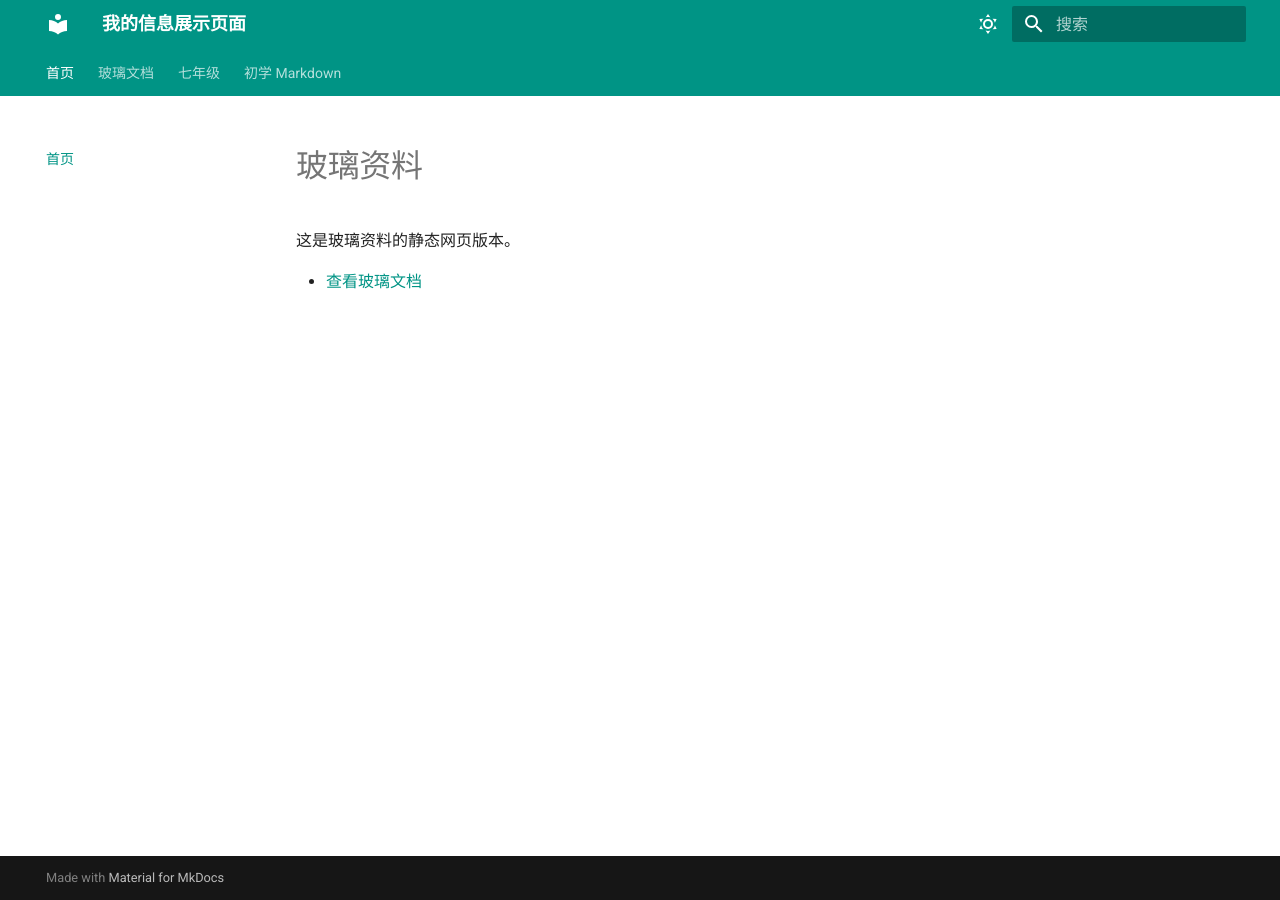
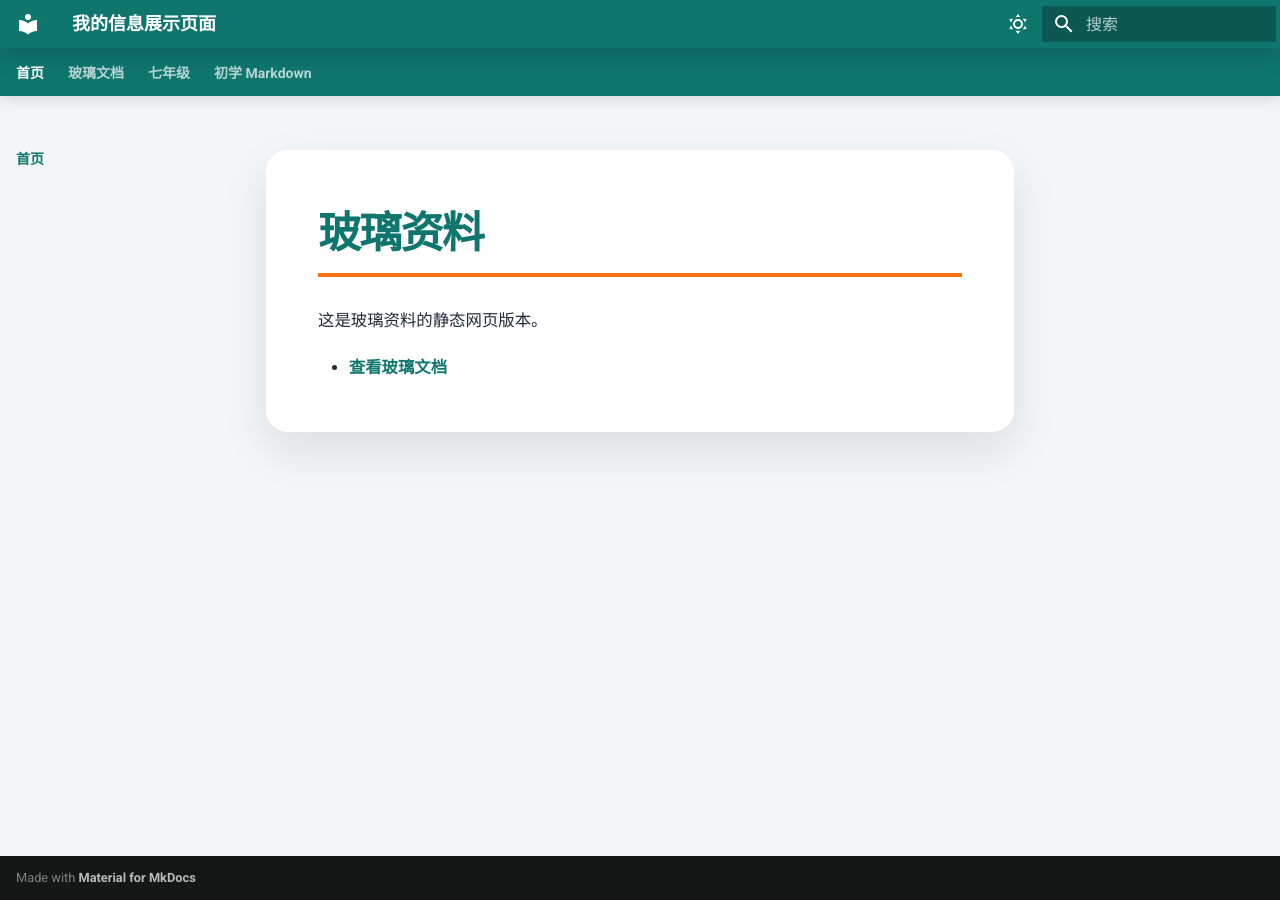
Before and after one commit to Jialong-FSM/pages, an MkDocs documentation site: the page built from docs/index.md, in a window 1280 px wide. Built offline with MkDocs 1.6.1 and Material for MkDocs 9.7.7, drawn with Linux system fonts in a browser that asks for light colours.

Commit message:
gpt css custome

```diff
--- /dev/null
+++ b/docs/stylesheets/extra.css
@@ -0,0 +1,239 @@
+/* =========================
+   1. 全局色彩与背景
+   ========================= */
+
+[data-md-color-scheme="default"] {
+  --md-primary-fg-color: #0f766e;
+  --md-primary-fg-color--light: #14b8a6;
+  --md-primary-fg-color--dark: #115e59;
+  --md-accent-fg-color: #f97316;
+
+  --md-default-bg-color: #f3f6f8;
+  --md-default-fg-color: #1f2937;
+}
+
+[data-md-color-scheme="slate"] {
+  --md-primary-fg-color: #0f766e;
+  --md-primary-fg-color--light: #14b8a6;
+  --md-primary-fg-color--dark: #115e59;
+  --md-accent-fg-color: #fb923c;
+
+  --md-default-bg-color: #0f172a;
+  --md-default-fg-color: #e5e7eb;
+}
+
+
+/* =========================
+   2. 顶部栏与导航
+   ========================= */
+
+.md-header {
+  box-shadow: 0 6px 22px rgba(15, 23, 42, 0.22);
+}
+
+.md-tabs {
+  box-shadow: 0 4px 14px rgba(15, 23, 42, 0.12);
+}
+
+.md-tabs__link {
+  font-weight: 600;
+}
+
+.md-tabs__link--active {
+  font-weight: 800;
+}
+
+
+/* =========================
+   3. 页面宽度与正文卡片
+   ========================= */
+
+.md-grid {
+  max-width: 1360px;
+}
+
+.md-content article {
+  background: #ffffff;
+  border-radius: 22px;
+  padding: 2.4rem 2.6rem;
+  margin-top: 1.2rem;
+  margin-bottom: 2rem;
+  box-shadow: 0 18px 45px rgba(15, 23, 42, 0.10);
+}
+
+[data-md-color-scheme="slate"] .md-content article {
+  background: #1e293b;
+  box-shadow: 0 18px 45px rgba(0, 0, 0, 0.38);
+}
+
+
+/* =========================
+   4. 标题美化
+   ========================= */
+
+.md-typeset h1 {
+  font-size: 2.15rem;
+  font-weight: 850;
+  color: var(--md-primary-fg-color);
+  letter-spacing: -0.04em;
+  border-bottom: 4px solid var(--md-accent-fg-color);
+  padding-bottom: 0.55rem;
+  margin-bottom: 1.4rem;
+}
+
+.md-typeset h2 {
+  font-size: 1.45rem;
+  font-weight: 800;
+  margin-top: 2.4rem;
+  padding-left: 0.85rem;
+  border-left: 6px solid var(--md-accent-fg-color);
+  color: var(--md-primary-fg-color);
+}
+
+.md-typeset h3 {
+  font-size: 1.18rem;
+  font-weight: 750;
+  color: #334155;
+}
+
+[data-md-color-scheme="slate"] .md-typeset h3 {
+  color: #cbd5e1;
+}
+
+
+/* =========================
+   5. 正文排版
+   ========================= */
+
+.md-typeset {
+  font-size: 0.82rem;
+}
+
+.md-typeset p,
+.md-typeset li {
+  line-height: 1.9;
+}
+
+.md-typeset strong {
+  color: var(--md-primary-fg-color);
+  font-weight: 800;
+}
+
+.md-typeset a {
+  font-weight: 700;
+  text-decoration: none;
+}
+
+.md-typeset a:hover {
+  text-decoration: underline;
+}
+
+
+/* =========================
+   6. 图片美化
+   ========================= */
+
+.md-typeset img {
+  display: block;
+  max-width: 100%;
+  margin: 1.4rem auto;
+  border-radius: 18px;
+  box-shadow: 0 14px 35px rgba(15, 23, 42, 0.20);
+}
+
+[data-md-color-scheme="slate"] .md-typeset img {
+  box-shadow: 0 14px 35px rgba(0, 0, 0, 0.50);
+}
+
+
+/* =========================
+   7. 表格美化
+   ========================= */
+
+.md-typeset table:not([class]) {
+  border-radius: 14px;
+  overflow: hidden;
+  box-shadow: 0 8px 24px rgba(15, 23, 42, 0.10);
+}
+
+.md-typeset table:not([class]) th {
+  background: var(--md-primary-fg-color);
+  color: #ffffff;
+  font-weight: 800;
+}
+
+.md-typeset table:not([class]) td {
+  vertical-align: middle;
+}
+
+
+/* =========================
+   8. 代码块和行内代码
+   ========================= */
+
+.md-typeset code {
+  border-radius: 6px;
+  padding: 0.15em 0.38em;
+  font-size: 0.92em;
+}
+
+.md-typeset pre {
+  border-radius: 16px;
+}
+
+
+/* =========================
+   9. 提示框美化
+   ========================= */
+
+.md-typeset .admonition,
+.md-typeset details {
+  border-radius: 16px;
+  box-shadow: 0 8px 22px rgba(15, 23, 42, 0.10);
+  overflow: hidden;
+}
+
+.md-typeset .admonition-title,
+.md-typeset summary {
+  font-weight: 800;
+}
+
+
+/* =========================
+   10. 左侧导航与右侧目录
+   ========================= */
+
+.md-nav__title {
+  font-weight: 800;
+}
+
+.md-nav__link {
+  border-radius: 8px;
+}
+
+.md-nav__link--active {
+  color: var(--md-accent-fg-color);
+  font-weight: 800;
+}
+
+
+/* =========================
+   11. 手机端适配
+   ========================= */
+
+@media screen and (max-width: 768px) {
+  .md-content article {
+    border-radius: 0;
+    padding: 1.35rem;
+    box-shadow: none;
+    margin-top: 0;
+  }
+
+  .md-typeset h1 {
+    font-size: 1.65rem;
+  }
+
+  .md-typeset h2 {
+    font-size: 1.25rem;
+  }
+}
--- a/mkdocs.yml
+++ b/mkdocs.yml
@@ -2,50 +2,48 @@
 
 theme:
   name: material
-  language: zh                 # 将搜索框、下一页等全局界面汉化
+  language: zh
+  features:
+    - navigation.tabs
+    - navigation.sections
+    - navigation.top
+    - header.autohide
+    - search.suggest
+    - search.highlight
+    - content.code.copy
 
-  # 1. 开启高级视觉特性（让网页动起来）
-  features:
-    - navigation.tabs          # 将左侧平淡的菜单移到顶部，变成高大上的“导航标签页”
-    - navigation.sections      # 侧边栏分组显示，层级更清晰
-    - navigation.top           # 右下角自动出现“回到顶部”的悬浮小火箭按钮
-    - header.autohide          # 往下滚动时顶栏自动隐藏，往上滚动时优雅滑出
-    - search.suggest           # 搜索框支持智能输入联想
-    - search.highlight         # 搜索结果关键词高亮显示
-
-  # 2. 注入色彩调色盘（亮色/暗色一键切换）
   palette:
-    # 亮色模式（白天）
     - media: "(prefers-color-scheme: light)"
       scheme: default
-      primary: teal            # 主题色改为优雅的蓝绿色（非常适合科技/资料类网站）
-      accent: deep orange      # 悬浮高亮色使用亮眼的深橙色
+      primary: teal
+      accent: deep orange
       toggle:
         icon: material/weather-sunny
         name: 切换到暗黑模式
-    # 暗色模式（黑夜）
+
     - media: "(prefers-color-scheme: dark)"
-      scheme: slate            # 深色背景使用高级的石板灰
+      scheme: slate
       primary: teal
       accent: deep orange
       toggle:
         icon: material/weather-night
         name: 切换到亮色模式
 
-# 导航菜单
 nav:
   - 首页: index.md
   - 玻璃文档: bolli.md
   - 七年级: 七年级.md
   - 初学 Markdown: 初学markdown.md
 
-# 扩展插件（保留你的配置并增强）
 markdown_extensions:
   - toc:
-      permalink: true          # 标题右侧鼠标悬停时出现链接锚点
-  - tables                     # 完美支持复杂的 Markdown 表格排版
+      permalink: true
+  - tables
   - attr_list
   - md_in_html
-  - admonition                 # 支持 !!! note 提示框
-  - pymdownx.details           # 开启高阶扩展：支持点击展开/折叠的隐藏面板
-  - pymdownx.superfences       # 开启高阶扩展：支持代码块一键复制按钮
+  - admonition
+  - pymdownx.details
+  - pymdownx.superfences
+
+extra_css:
+  - stylesheets/extra.css
```
